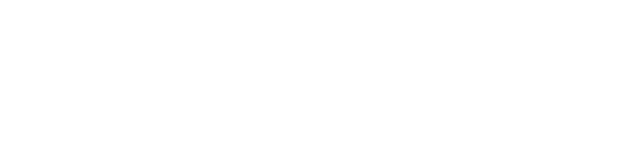
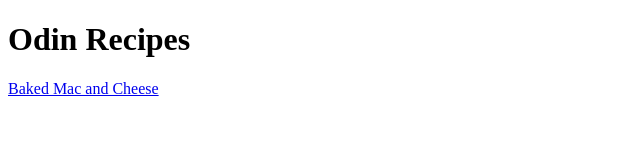
Before and after one commit to jaredhav/odin-recipes, a plain HTML site: page index.html in a window 1280 px wide. Shown: the whole page, without its empty margins (0-640 px from the left). Drawn offline with Linux system fonts and the light colour scheme.

Commit message:
Add local link to Baked Mac site page

```diff
--- a/index.html
+++ b/index.html
@@ -6,5 +6,7 @@
     </head>
 
     <body>
+        <h1>Odin Recipes</h1>
+        <a href="./recipes/bakedmac.html">Baked Mac and Cheese</a>
     </body>
 </html>
```
